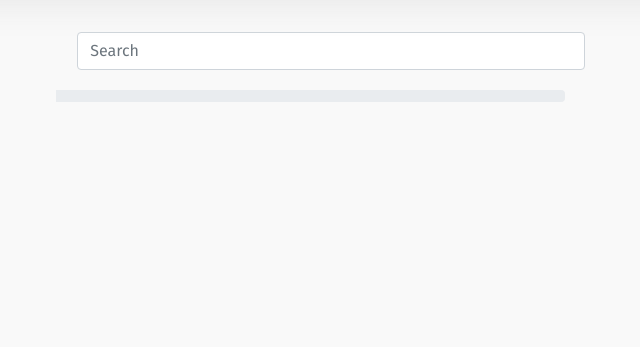
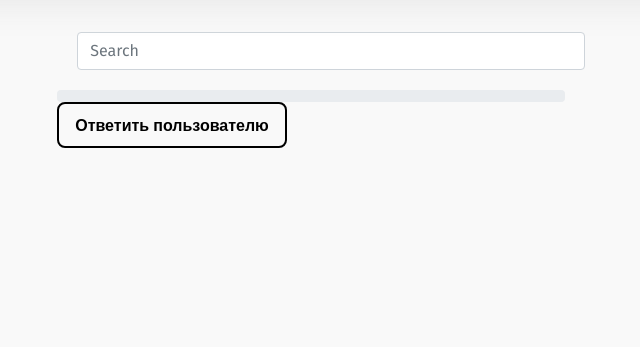
Before and after one commit to MaxDrg/Mi_forum, a Django app: page /news in a window 1280 px wide. Shown: the part 90-437 px from the top of the page, without its empty margins (329-969 px from the left). Run offline with Django 4.2, Linux system fonts and the light colour scheme; data that the repository does not hold is empty; some libraries are stand-ins or nearby versions.

Commit message:
mi_forum 0.0.7

```diff
--- a/forum/templates/assets/forum/js/main.js
+++ b/forum/templates/assets/forum/js/main.js
@@ -13,7 +13,7 @@ function showArea(block_id) {
   text.style.display = 'block';
 };
 
-function search_info() {
+document.getElementById('execute').onclick = function search_info() {
   let input = document.getElementById('searchbar').value
   input=input.toLowerCase();
 
--- a/forum/templates/news.html
+++ b/forum/templates/news.html
@@ -2,11 +2,14 @@
 
 <div class="container">
   <div class="search__bar input-group rounded">
+    <form>
     <input id="searchbar" type="search" class="form-control rounded" placeholder="Search" aria-label="Search"
       aria-describedby="search-addon" />
     <span class="input-group-text border-0" id="search-addon">
       <i class="fas fa-search"></i>
     </span>
+    <button id="execute" type="button" class="button">Ответить пользователю</button>
+    </form>
   </div>
 
   <!-- .news -->
```
